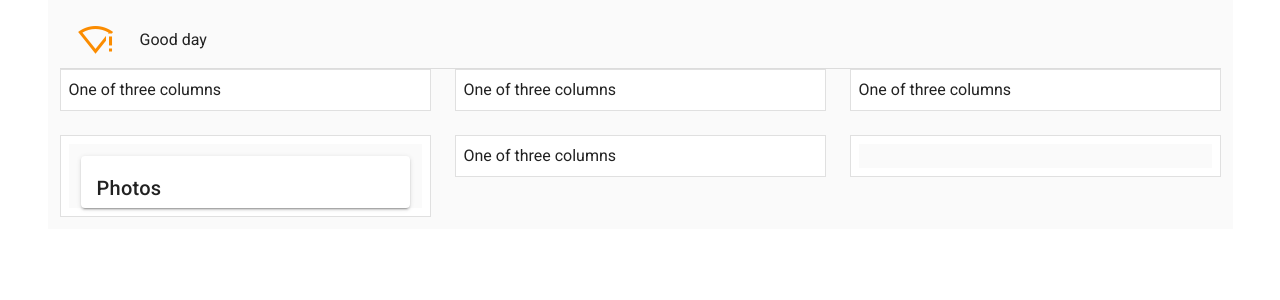
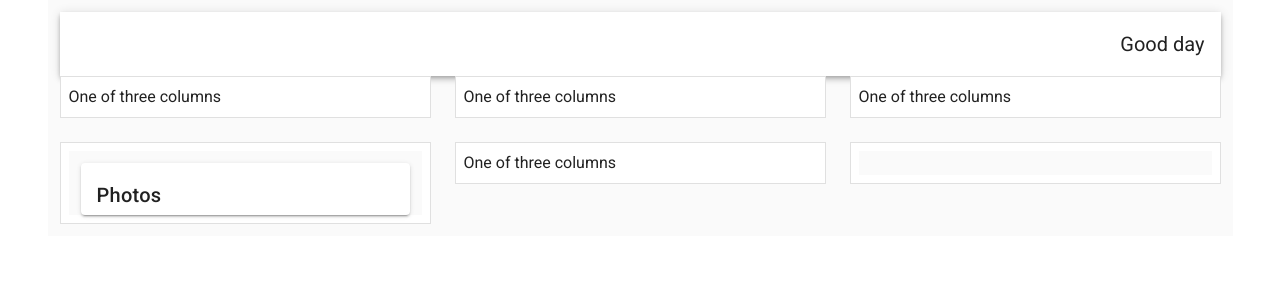
Before and after one commit to carrejoe3/Personal-dashboard, a Vue app in the folder client/: page /#/dashboard in a window 1280 px wide. Shown: the top 300 px of the page. Built offline with nearby package versions, Linux system fonts and the light colour scheme.

Commit message:
added an avatar file upload input on registration and display it on welcome message

```diff
--- a/client/src/components/WelcomeMessage.vue
+++ b/client/src/components/WelcomeMessage.vue
@@ -1,8 +1,9 @@
 <template>
-  <v-banner single-line>
-    <v-icon slot="icon" color="warning" size="36">mdi-wifi-strength-alert-outline</v-icon>
-    Good day {{ username }}
-  </v-banner>
+  <v-toolbar single-line>
+    <v-img :src="avatar" height="80%" width="1%"></v-img>
+    <v-spacer></v-spacer>
+    <v-toolbar-title>Good day {{ username }}</v-toolbar-title>
+  </v-toolbar>
 </template>
 
 <script>
@@ -10,6 +11,9 @@ export default {
   computed: {
     username () {
       return this.$store.state.user.username
+    },
+    avatar () {
+      return this.$store.state.user.avatar
     }
   }
 }
--- a/client/src/views/Register.vue
+++ b/client/src/views/Register.vue
@@ -15,6 +15,7 @@
                   <v-text-field label="Email" name="email" type="text" v-model="email" :disabled="userRegistered"/>
                   <v-text-field id="password" label="Password" name="password" type="password" v-model="password" :disabled="userRegistered"/>
                   <v-text-field id="confirmPassword" label="Confirm password" name="confirmPassword" type="password" v-model="confirmPassword" :disabled="userRegistered"/>
+                  <v-file-input accept="image/*" label="Upload your avatar" v-model="avatar" :disabled="userRegistered"></v-file-input>
                 </v-form>
               </v-card-text>
               <v-card-actions>
@@ -44,6 +45,7 @@ export default {
     password: '',
     confirmPassword: '',
     userRegistered: false,
+    avatar: null,
     showSnackbar: false
   }),
   methods: {
@@ -52,7 +54,8 @@ export default {
         const response = await authenication.register({
           username: this.username,
           email: this.email,
-          password: this.password
+          password: this.password,
+          avatar: await this.toBase64(this.avatar)
         })
 
         if (response.status === 201) {
@@ -64,6 +67,18 @@ export default {
       } catch (error) {
         console.error(error)
       }
+    },
+    toBase64 (file) {
+      return new Promise((resolve, reject) => {
+        if (file === null || file === undefined) {
+          resolve('')
+        } else {
+          const reader = new FileReader()
+          reader.readAsDataURL(file)
+          reader.onload = () => resolve(reader.result)
+          reader.onerror = error => reject(error)
+        }
+      })
     }
   }
 }
```
Also changed, not shown: 2 other files (tests, documents, lock files or other folders).
